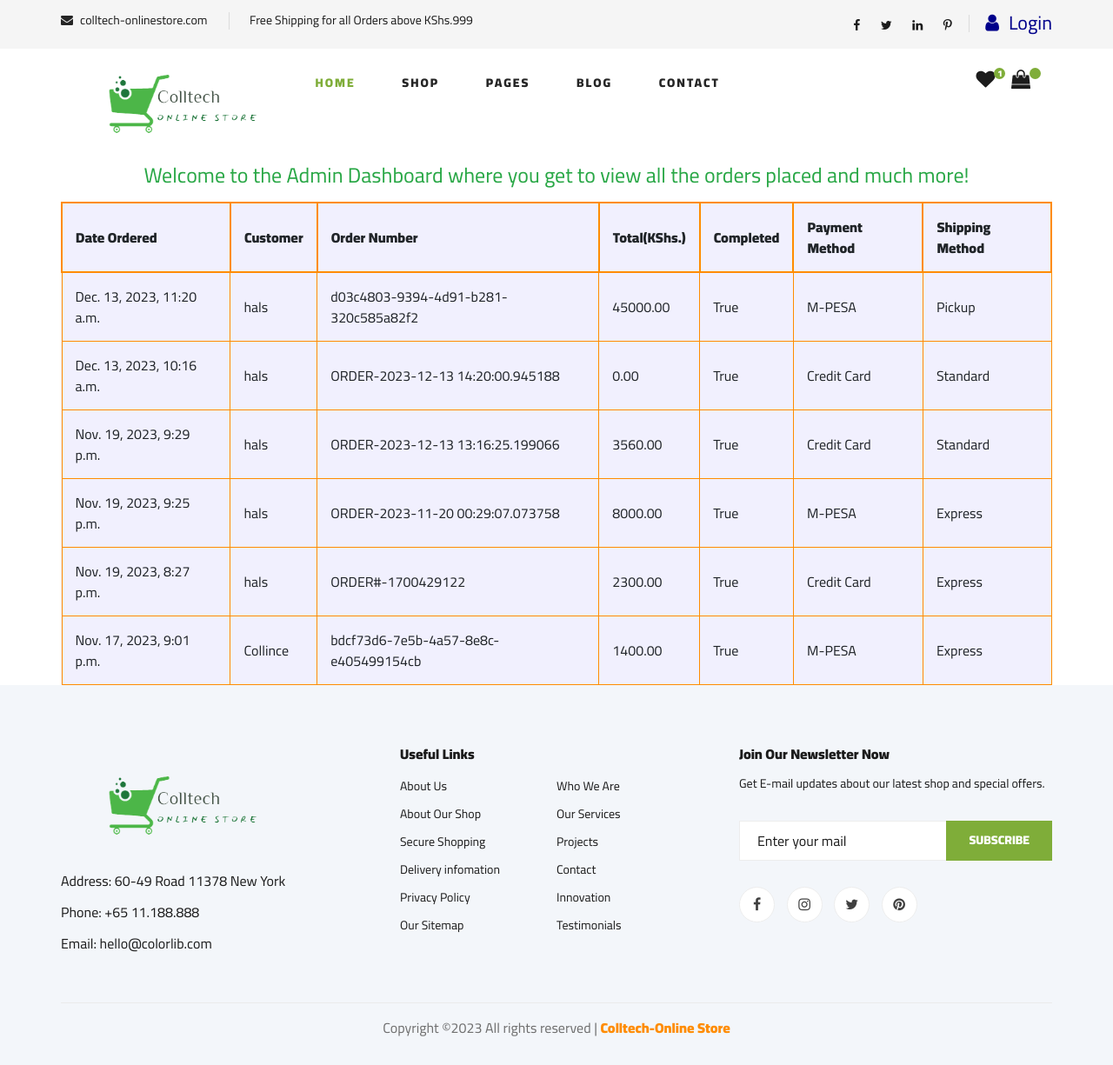
After one commit to Collincehals/E-commerce, a Django app: page /dashboard/ in a window 1280 px wide. The commit adds this page. Shown: the whole page at 87% size. Run offline with Django 4.2, Linux system fonts and the light colour scheme; data comes from the database, SQL or seed files in the repository; both versions use the stored data as it was after the commit; some libraries are stand-ins or nearby versions.

Commit message:
admin dashboard added, createproduct added

```diff
--- a/a_main/forms.py
+++ b/a_main/forms.py
@@ -5,7 +5,7 @@ from django.forms import ModelForm
 class CreateProductForm(ModelForm):
     class Meta:
         model = Product
-        exclude = ['seller','id']
+        exclude = ['seller','id','reviews']
 
         labels = {
             'tags': 'Category',
@@ -18,5 +18,6 @@ class CreateProductForm(ModelForm):
         widgets = {
             'tags':forms.CheckboxSelectMultiple(),
             'image': forms.FileInput(),
-            'description': forms.Textarea(attrs={'rows':3})
+            'description': forms.Textarea(attrs={'rows':3}),
+            'specifications':forms.Textarea(attrs={'rows':3,'Placeholder':'Product Specifications...'}),
         }
--- a/a_main/models.py
+++ b/a_main/models.py
@@ -25,11 +25,11 @@ class Tag(models.Model):
 
 class Product(models.Model):
     tags = models.ManyToManyField(Tag, related_name='products')
+    image = models.ImageField(upload_to='product_images/')
     name = models.CharField(max_length=255)
     description = models.TextField(null=True, blank=True)
     specifications = models.TextField(max_length=1000, blank=True, null=True)
     price = models.DecimalField(max_digits=10, decimal_places=2)
-    image = models.ImageField(upload_to='product_images/')
     availability=models.CharField(max_length=20, choices=[('In Stock', 'In Stock'), ('Out of Stock', 'Out of Stock')])
     stock = models.PositiveIntegerField()
     created_at = models.DateTimeField(auto_now_add=True)
@@ -76,7 +76,8 @@ class Order(models.Model):
     order_id = models.CharField(unique=True, editable=False, default=uuid.uuid4, max_length=10)
     def __str__(self):
         return f"Order #{self.order_id} by {self.customer}"
-
+    class Meta:
+        ordering = ['-ordered_date']
     @property
     def get_cart_total(self):
         orderitems = self.orderitem_set.all()
--- a/a_main/urls.py
+++ b/a_main/urls.py
@@ -14,4 +14,5 @@ urlpatterns =[
     path('checkout/', views.checkout, name='checkout'),
     path('update_item/', views.update_item, name='update-item'),
     path('process_order/', views.processOrder, name='process-order'),
+    path('dashboard/', views.admin_dashboard, name='admin-dashboard'),
 ]
--- a/a_main/views.py
+++ b/a_main/views.py
@@ -102,7 +102,7 @@ def create_product(request):
             form.save_m2m()
             messages.success(request, "Product created successfully')")
             return redirect('homepage')
-    return render(request, 'a_main/post_product.html', {'form': form})
+    return render(request, 'a_main/createproduct.html', {'form': form})
 
 def shopping_cart(request):
     if request.user.is_authenticated:
@@ -191,3 +191,9 @@ def processOrder(request):
     else:
         print("User is not authenticated")
     return JsonResponse('Your Order has been confirmed successfully', safe=False)
+
+
+
+def admin_dashboard(request):
+    orders= Order.objects.exclude(complete=False)
+    return render(request, 'a_main/admin_dashboard.html',{'orders':orders})
--- /dev/null
+++ b/templates/a_main/admin_dashboard.html
@@ -0,0 +1,44 @@
+{% extends 'a_main/base.html' %}
+{% block head_title %} Admin-Dashboard {% endblock head_title %}
+{% load static %}
+
+{% block layout %}
+<style>
+    td {
+    padding:15px;
+    border:1px solid darkorange;
+    }
+    th {
+    padding:15px;
+    border:2px solid darkorange;
+    }
+</style>
+
+<div class="container bg-body-tertiary ">
+    <h4 class="text-center text-success  pb-3">Welcome to the Admin Dashboard where you get to view all the orders placed and much more!</h4>
+    <table style="padding:15px;width:100%;background-color: rgb(241, 240, 254);">
+        <tr>
+            <th>Date Ordered</th>
+            <th>Customer</th>
+            <th>Order Number</th>
+            <th>Total(KShs.)</th>
+            <th>Completed</th>
+            <th>Payment Method</th>
+            <th>Shipping Method</th>
+        </tr>
+        {% for order in orders %}
+
+        <tr>
+            <td>{{order.ordered_date}}</td>
+            <td>{{order.customer}}</td>
+            <td>{{order.order_id}}</td>
+            <td>{{order.total}}</td>
+            <td>{{order.complete}}</td>
+            <td>{{order.payment_method}}</td>
+            <td>{{order.shipping_method}}</td>
+        </tr>
+
+        {% endfor %}
+    </table>
+</div>
+{% endblock %}
--- a/templates/a_main/base.html
+++ b/templates/a_main/base.html
@@ -84,8 +84,9 @@
                         <li><a href="{% url 'shopping-cart' %}">Shoping Cart</a></li>
                         <li><a href="{% url 'checkout' %}">Check Out</a></li>
                         <li><a href="{% url 'blog-details' %}">Blog Details</a></li>
-                        {% if user.is_superuser %}
+                        {% if user.is_authenticated %}
                         <li><a href="{% url 'create-product' %}">Create Product</a></li>
+                        <li><a href="{% url 'admin-dashboard' %}">Admin-Dashboard</a></li>
                         {% endif %}
                     </ul>
                 </li>
@@ -164,9 +165,10 @@
                                     <li><a href="{% url 'shopping-cart' %}">Shoping Cart</a></li>
                                     <li><a href="{% url 'checkout' %}">Check Out</a></li>
                                     <li><a href="{% url 'blog-details' %}">Blog Details</a></li>
-                                    {% if user.is_superuser %}
-                                    <li><a href="{% url 'create-product' %}">Blog Details</a></li>
-                                    {% endif %}
+                                   {% if user.is_authenticated %}
+                                    <li><a href="{% url 'create-product' %}">Create Product</a></li>
+                                    <li><a href="{% url 'admin-dashboard' %}">Admin-Dashboard</a></li>
+                                   {% endif %}
                                 </ul>
                             </li>
                             <li><a href="{% url 'blog' %}">Blog</a></li>
--- a/templates/layouts/forms_layout.html
+++ b/templates/layouts/forms_layout.html
@@ -78,7 +78,7 @@
         }
 
         form p label {
-            width: 7rem;
+            width: 8rem;
         }
 
         label {
```
Also changed, not shown: e_commerce/settings.py (+18 -13 lines), templates/a_main/createproduct.html (added, +12 -0 lines), db.sqlite3, media/product_images/feature-6.jpg (added), 1 other file.
